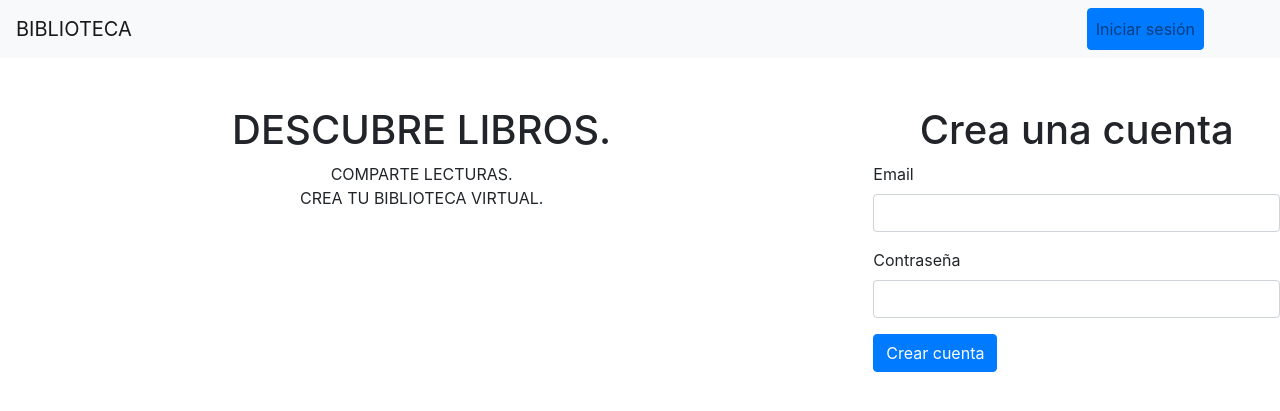
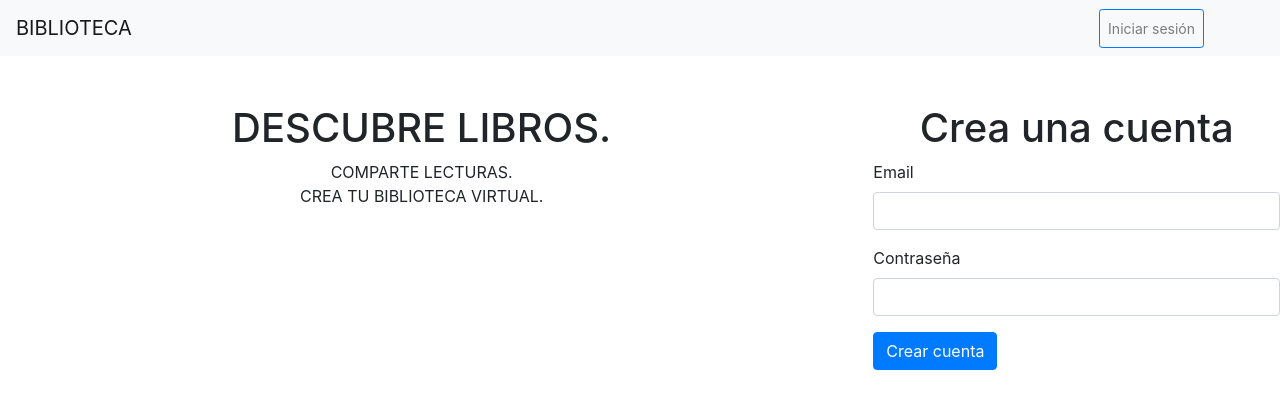
Before and after one commit to agustinCardenasCarrenho/bibloteca_agustin, a Django app: page / in a window 1280 px wide. Shown: the top 411 px of the page. Run offline with Django 3.2, Linux system fonts and the light colour scheme; some libraries are stand-ins or nearby versions.

Commit message:
Update home.html

```diff
--- a/bibloteca/templates/home.html
+++ b/bibloteca/templates/home.html
@@ -16,7 +16,7 @@
     <a class="navbar-brand" href="/accounts/login">BIBLIOTECA</a>
     <ul class="navbar-nav ml-auto" style="margin-right : 60px">
       <li class="nav-item dropdown">
-       <button type="button" class="btn btn-primary nav-link" data-toggle="modal" data-target="#exampleModalCenter">
+       <button type="button" class="btn btn-outline-primary btn-sm nav-link" data-toggle="modal" data-target="#exampleModalCenter">
         Iniciar sesión
        </button>
       </li>
```
